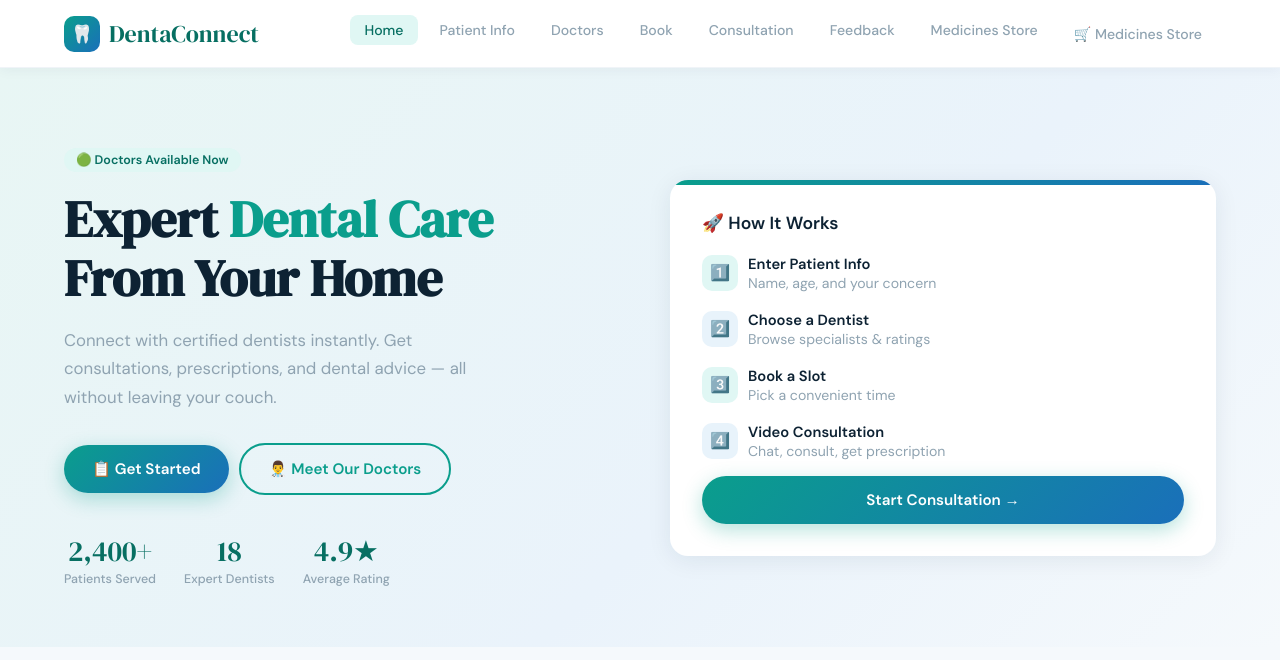
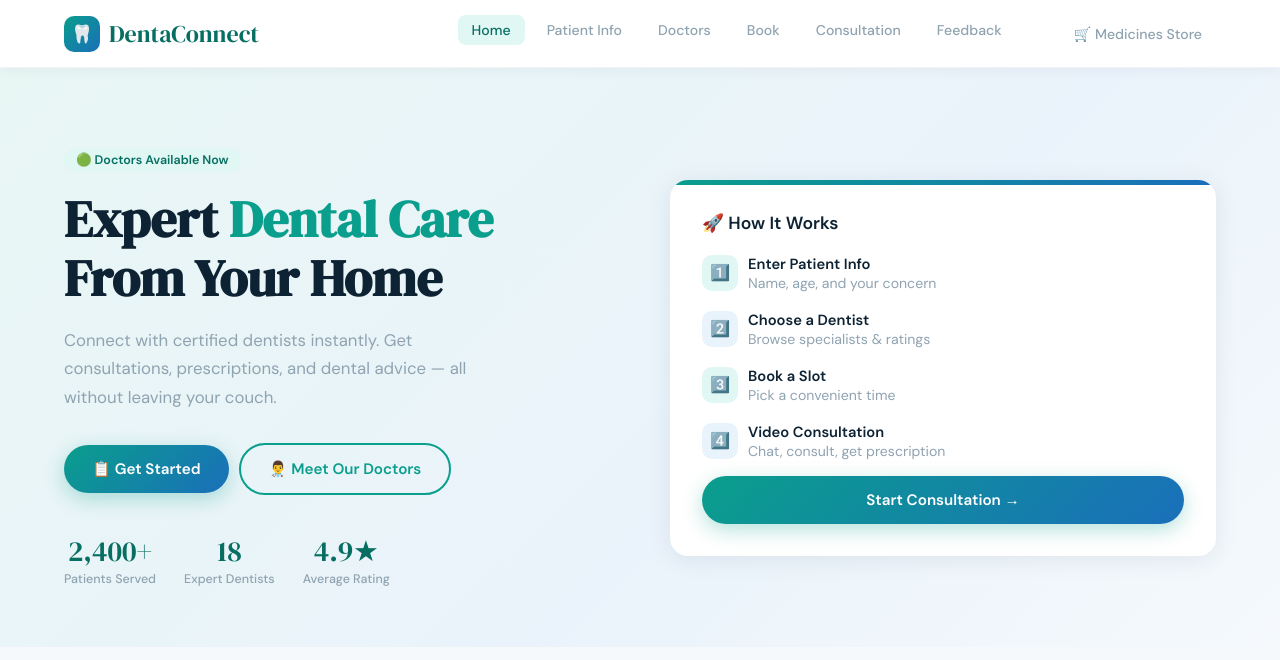
Before and after one commit to chaith5688/dentalink-management-system, a website: page dental_clinic_system/Consultation.html in a window 1280 px wide. Drawn offline with Linux system fonts and the light colour scheme; no server answers.

Commit message:
Updated Consultation

```diff
--- a/dental_clinic_system/Consultation.html
+++ b/dental_clinic_system/Consultation.html
@@ -497,7 +497,7 @@
     <li><a onclick="showPage('appointment')" id="nav-appointment">Book</a></li>
     <li><a onclick="showPage('video')"       id="nav-video">Consultation</a></li>
     <li><a onclick="showPage('feedback')"    id="nav-feedback">Feedback</a></li>
-    <li><a onclick="showPage('Medicinesstore')"    id="nav-medicinesstore">Medicines Store</a></li><a href="onlinemedicale.html" target="_blank">🛒 Medicines Store</a>
+    <li><a onclick="showPage('Medicinesstore')"    id="nav-medicinesstore"></a></li><a href="onlinemedicale.html" target="_blank">🛒 Medicines Store</a>
   </ul>
 </nav>
 
```
